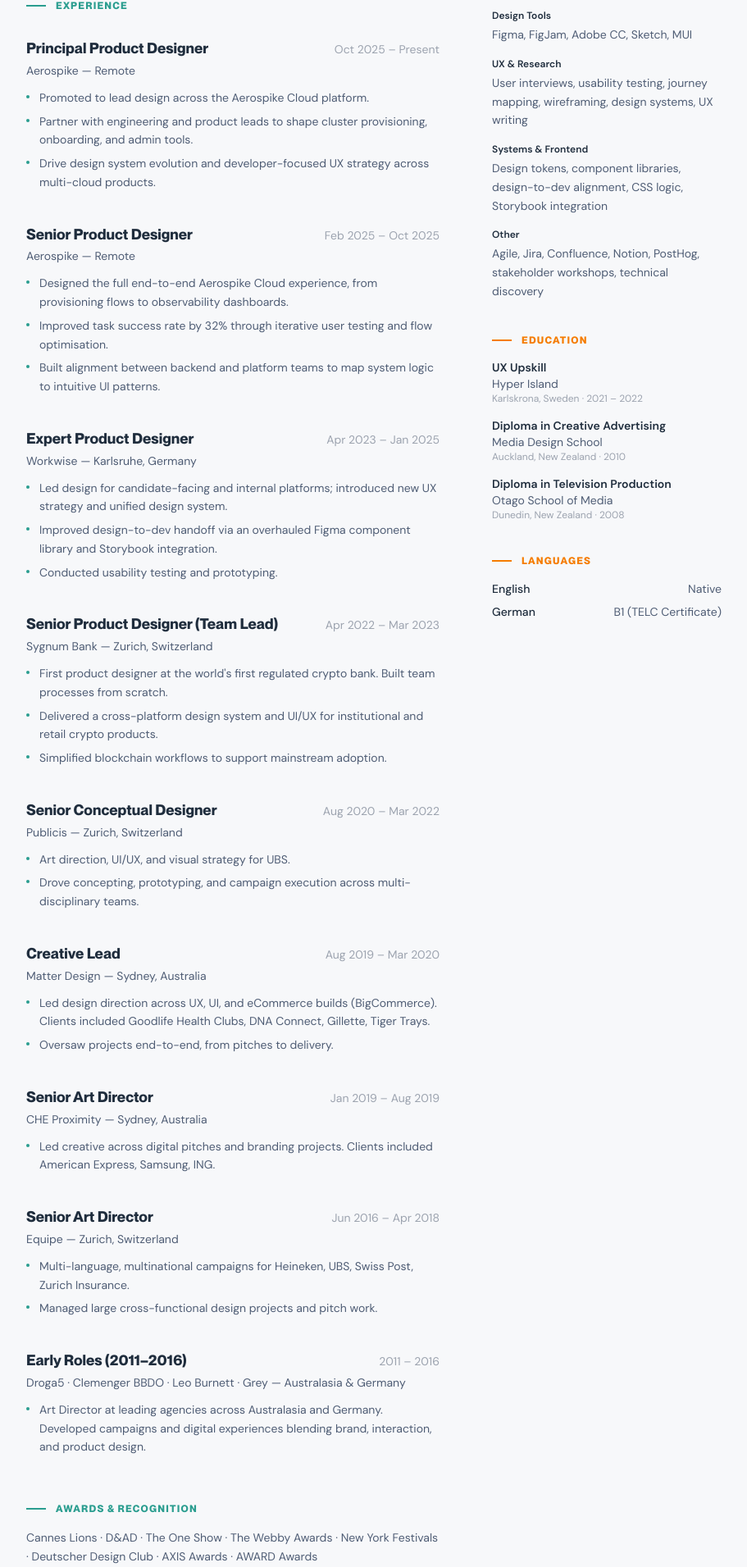
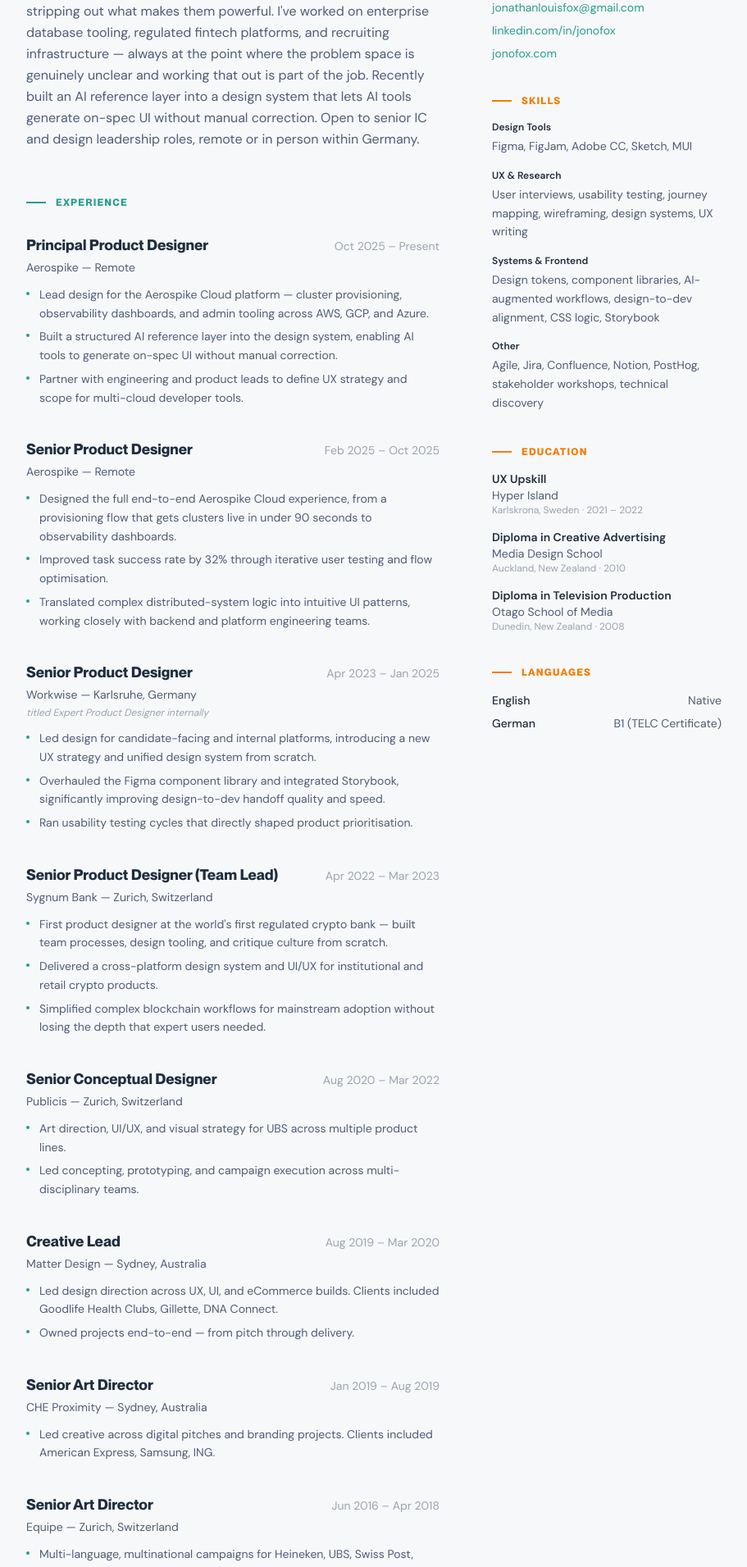
Before and after one commit to jonofoxdesign/jonofox-portfolio, a Next.js app: page /en/resume in a window 1280 px wide. Shown: the part 454-2365 px from the top of the page at 82% size, without its empty margins (184-1095 px from the left). Built offline with nearby package versions, Linux system fonts and the light colour scheme; no server answers.

Commit message:
Update logo kerning, fix resume button spacing

```diff
--- a/src/app/[locale]/resume/page.tsx
+++ b/src/app/[locale]/resume/page.tsx
@@ -1,6 +1,6 @@
 import type { Metadata } from "next";
 import Link from "next/link";
-import { ButtonAnchor, ButtonLink } from "@/components/ui/Button";
+import { ButtonAnchor } from "@/components/ui/Button";
 
 export async function generateMetadata({
   params,
@@ -16,14 +16,14 @@
       : "Resume — Jono Fox, Principal Product Designer",
     description: isDE
       ? "Lebenslauf von Jono Fox — Principal Product Designer mit Schwerpunkt auf Developer Experience, Designsysteme und komplexe B2B-Produkte. Basiert in Herxheim, Deutschland. Offen für Remote-Rollen und persönliche Stellen in Deutschland."
-      : "Resume of Jono Fox — Principal Product Designer specialising in developer experience, design systems, and complex B2B products. Based in Herxheim, Germany. Open to remote roles and in-person positions within Germany.",
+      : "Resume of Jono Fox — Principal Product Designer specialising in developer experience, design systems, and AI-augmented design workflows. Six years in product, nine as an Art Director. Based in Germany, working remotely. Open to senior IC and design leadership roles.",
     openGraph: {
       title: isDE
         ? "Lebenslauf — Jono Fox, Principal Product Designer"
         : "Resume — Jono Fox, Principal Product Designer",
       description: isDE
-        ? "Principal Product Designer · Developer Experience · Designsysteme · Enterprise B2B"
-        : "Principal Product Designer · Developer Experience · Design Systems · Enterprise B2B",
+        ? "Principal Product Designer · Developer Experience · Designsysteme · Enterprise B2B · Remote · Deutschland"
+        : "Principal Product Designer · Developer Experience · Design Systems · AI-augmented workflows · Remote · Germany",
     },
   };
 }
@@ -46,7 +46,7 @@
     },
     summary: {
       heading: "Summary",
-      body: "Product Designer specialising in developer experience, design systems, and simplifying complex technical workflows. I combine deep UX craft with systems thinking to create clarity in complex environments. Known for spotting patterns others miss and bringing calm, structure, and empathy to technical teams. I design tools that help people do their best work.",
+      body: "Product Designer with six years in product and nine before that as an Art Director. I specialise in developer experience, design systems, and making complex technical workflows feel approachable without stripping out what makes them powerful. I've worked on enterprise database tooling, regulated fintech platforms, and recruiting infrastructure — always at the point where the problem space is genuinely unclear and working that out is part of the job. Recently built an AI reference layer into a design system that lets AI tools generate on-spec UI without manual correction. Open to senior IC and design leadership roles, remote or in person within Germany.",
     },
     experience: {
       heading: "Experience",
@@ -57,9 +57,9 @@
           location: "Remote",
           period: "Oct 2025 – Present",
           bullets: [
-            "Promoted to lead design across the Aerospike Cloud platform.",
-            "Partner with engineering and product leads to shape cluster provisioning, onboarding, and admin tools.",
-            "Drive design system evolution and developer-focused UX strategy across multi-cloud products.",
+            "Lead design for the Aerospike Cloud platform — cluster provisioning, observability dashboards, and admin tooling across AWS, GCP, and Azure.",
+            "Built a structured AI reference layer into the design system, enabling AI tools to generate on-spec UI without manual correction.",
+            "Partner with engineering and product leads to define UX strategy and scope for multi-cloud developer tools.",
           ],
         },
         {
@@ -68,20 +68,21 @@
           location: "Remote",
           period: "Feb 2025 – Oct 2025",
           bullets: [
-            "Designed the full end-to-end Aerospike Cloud experience, from provisioning flows to observability dashboards.",
+            "Designed the full end-to-end Aerospike Cloud experience, from a provisioning flow that gets clusters live in under 90 seconds to observability dashboards.",
             "Improved task success rate by 32% through iterative user testing and flow optimisation.",
-            "Built alignment between backend and platform teams to map system logic to intuitive UI patterns.",
+            "Translated complex distributed-system logic into intuitive UI patterns, working closely with backend and platform engineering teams.",
           ],
         },
         {
-          title: "Expert Product Designer",
+          title: "Senior Product Designer",
           company: "Workwise",
           location: "Karlsruhe, Germany",
           period: "Apr 2023 – Jan 2025",
+          note: "titled Expert Product Designer internally",
           bullets: [
-            "Led design for candidate-facing and internal platforms; introduced new UX strategy and unified design system.",
-            "Improved design-to-dev handoff via an overhauled Figma component library and Storybook integration.",
-            "Conducted usability testing and prototyping.",
+            "Led design for candidate-facing and internal platforms, introducing a new UX strategy and unified design system from scratch.",
+            "Overhauled the Figma component library and integrated Storybook, significantly improving design-to-dev handoff quality and speed.",
+            "Ran usability testing cycles that directly shaped product prioritisation.",
           ],
         },
         {
@@ -90,9 +91,9 @@
           location: "Zurich, Switzerland",
           period: "Apr 2022 – Mar 2023",
           bullets: [
-            "First product designer at the world's first regulated crypto bank. Built team processes from scratch.",
+            "First product designer at the world's first regulated crypto bank — built team processes, design tooling, and critique culture from scratch.",
             "Delivered a cross-platform design system and UI/UX for institutional and retail crypto products.",
-            "Simplified blockchain workflows to support mainstream adoption.",
+            "Simplified complex blockchain workflows for mainstream adoption without losing the depth that expert users needed.",
           ],
         },
         {
@@ -101,8 +102,8 @@
           location: "Zurich, Switzerland",
           period: "Aug 2020 – Mar 2022",
           bullets: [
-            "Art direction, UI/UX, and visual strategy for UBS.",
-            "Drove concepting, prototyping, and campaign execution across multi-disciplinary teams.",
+            "Art direction, UI/UX, and visual strategy for UBS across multiple product lines.",
+            "Led concepting, prototyping, and campaign execution across multi-disciplinary teams.",
           ],
         },
         {
@@ -111,8 +112,8 @@
           location: "Sydney, Australia",
           period: "Aug 2019 – Mar 2020",
           bullets: [
-            "Led design direction across UX, UI, and eCommerce builds (BigCommerce). Clients included Goodlife Health Clubs, DNA Connect, Gillette, Tiger Trays.",
-            "Oversaw projects end-to-end, from pitches to delivery.",
+            "Led design direction across UX, UI, and eCommerce builds. Clients included Goodlife Health Clubs, Gillette, DNA Connect.",
+            "Owned projects end-to-end — from pitch through delivery.",
           ],
         },
         {
@@ -135,19 +136,19 @@
           ],
         },
         {
-          title: "Early Roles (2011–2016)",
+          title: "Art Director — Early Career",
           company: "Droga5 · Clemenger BBDO · Leo Burnett · Grey",
           location: "Australasia & Germany",
           period: "2011 – 2016",
           bullets: [
-            "Art Director at leading agencies across Australasia and Germany. Developed campaigns and digital experiences blending brand, interaction, and product design.",
+            "Art Director at some of the most awarded agencies in the world, working across Australasia and Germany on brand, digital, and product campaigns.",
           ],
         },
       ],
     },
     awards: {
       heading: "Awards & Recognition",
-      body: "Cannes Lions · D&AD · The One Show · The Webby Awards · New York Festivals · Deutscher Design Club · AXIS Awards · AWARD Awards",
+      body: "Awarded at Cannes Lions, D&AD, The One Show, The Webby Awards, New York Festivals, Deutscher Design Club, AXIS Awards, and AWARD Awards — spanning product design, digital, and advertising.",
     },
     education: {
       heading: "Education",
@@ -162,7 +163,7 @@
       groups: [
         { label: "Design Tools", items: "Figma, FigJam, Adobe CC, Sketch, MUI" },
         { label: "UX & Research", items: "User interviews, usability testing, journey mapping, wireframing, design systems, UX writing" },
-        { label: "Systems & Frontend", items: "Design tokens, component libraries, design-to-dev alignment, CSS logic, Storybook integration" },
+        { label: "Systems & Frontend", items: "Design tokens, component libraries, AI-augmented workflows, design-to-dev alignment, CSS logic, Storybook" },
         { label: "Other", items: "Agile, Jira, Confluence, Notion, PostHog, stakeholder workshops, technical discovery" },
       ],
     },
@@ -191,7 +192,7 @@
     },
     summary: {
       heading: "Profil",
-      body: "Produktdesigner mit Schwerpunkt auf Developer Experience, Designsysteme und einfache Benutzerführung bei komplexen technischen Abläufen. Ich verbinde tiefes UX-Wissen mit systematischem Denken, um Klarheit in komplexen Umgebungen zu schaffen. Bekannt dafür, Muster zu erkennen, die andere übersehen, und Ruhe, Struktur und Empathie in technische Teams zu bringen.",
+      body: "Produktdesigner mit sechs Jahren in der Produktgestaltung und neun Jahren davor als Art Director. Schwerpunkte: Developer Experience, Designsysteme und komplexe technische Abläufe, die sich zugänglich anfühlen, ohne an Tiefe zu verlieren. Ich habe an Enterprise-Datenbanktools, regulierten Fintech-Plattformen und Recruiting-Infrastruktur gearbeitet — immer dort, wo das Problem noch unklar ist und das Herausarbeiten Teil der Aufgabe ist. Zuletzt habe ich eine KI-Referenzebene in ein Designsystem eingebaut, die es KI-Tools ermöglicht, spezifikationskonforme UI ohne manuelle Korrekturen zu generieren. Offen für Senior-IC- und Design-Leadership-Rollen, remote oder in Person in Deutschland.",
     },
     experience: {
       heading: "Berufserfahrung",
@@ -202,9 +203,9 @@
           location: "Remote",
           period: "Okt 2025 – Heute",
           bullets: [
-            "Befördert, um das Design der gesamten Aerospike Cloud Plattform zu leiten.",
-            "Zusammenarbeit mit Engineering- und Produktteams zur Entwicklung von Cluster-Provisionierung, Onboarding und Admin-Tools.",
-            "Verantwortung für die Weiterentwicklung des Designsystems und der UX-Strategie für Entwickler in Multi-Cloud-Produkten.",
+            "Verantwortlich für das Design der gesamten Aerospike Cloud Plattform — Cluster-Provisionierung, Observability-Dashboards und Admin-Tools über AWS, GCP und Azure.",
+            "Aufbau einer strukturierten KI-Referenzebene im Designsystem, die es KI-Tools ermöglicht, spezifikationskonforme UI ohne manuelle Korrekturen zu generieren.",
+            "Enge Zusammenarbeit mit Engineering und Produkt zur Definition von UX-Strategie und Scope für Multi-Cloud-Developer-Tools.",
           ],
         },
         {
@@ -213,21 +214,21 @@
           location: "Remote",
           period: "Feb 2025 – Okt 2025",
           bullets: [
-            "Gestaltung der kompletten Aerospike Cloud Erfahrung, von Provisionierungsabläufen bis zu Dashboards.",
-            "Verbesserung der Aufgaben-Erfolgsrate um 32 % durch Nutzertests und Optimierung der Abläufe.",
-            "Zusammenarbeit mit Backend-Teams zur Entwicklung intuitiver UI-Muster.",
+            "Gestaltung der kompletten Aerospike Cloud Erfahrung — von einem Provisionierungsflow, der Cluster in unter 90 Sekunden in Betrieb nimmt, bis zu Observability-Dashboards.",
+            "Verbesserung der Aufgaben-Erfolgsrate um 32 % durch Nutzertests und iterative Optimierung der Abläufe.",
+            "Komplexe verteilte Systemlogik in intuitive UI-Muster übersetzt, in enger Zusammenarbeit mit Backend- und Plattform-Engineering.",
           ],
         },
         {
-          title: "Expert Product Designer",
+          title: "Senior Product Designer",
           company: "Workwise",
           location: "Karlsruhe, Deutschland",
           period: "Apr 2023 – Jan 2025",
+          note: "intern als Expert Product Designer geführt",
           bullets: [
-            "Leitung des Designs für Plattformen für Kandidaten und interne Teams.",
-            "Einführung einer neuen UX-Strategie und eines einheitlichen Designsystems.",
-            "Verbesserung der Zusammenarbeit zwischen Design und Entwicklung durch eine neue Figma-Bibliothek und Storybook-Integration.",
-            "Durchführung von Usability-Tests und Prototyping.",
+            "Leitung des Designs für kandidatenseitige und interne Plattformen, Einführung einer neuen UX-Strategie und eines einheitlichen Designsystems von Grund auf.",
+            "Überarbeitung der Figma-Komponentenbibliothek und Storybook-Integration — deutliche Verbesserung der Design-to-Dev-Übergabe.",
+            "Usability-Testing-Zyklen, die direkt die Produktpriorisierung beeinflusst haben.",
           ],
         },
         {
@@ -236,9 +237,9 @@
           location: "Zürich, Schweiz",
           period: "Apr 2022 – Mär 2023",
           bullets: [
-            "Erster Produktdesigner bei der weltweit ersten regulierten Krypto-Bank. Aufbau von Designprozessen und Teamstruktur.",
+            "Erster Produktdesigner bei der weltweit ersten regulierten Krypto-Bank — Aufbau von Teamprozessen, Design-Tooling und Feedback-Kultur von Grund auf.",
             "Entwicklung eines plattformübergreifenden Designsystems und UI/UX für institutionelle und private Kunden.",
-            "Vereinfachung komplexer Blockchain-Abläufe für eine breitere Nutzung.",
+            "Vereinfachung komplexer Blockchain-Abläufe für eine breitere Nutzung — ohne die Tiefe für Experten zu verlieren.",
           ],
         },
         {
@@ -247,7 +248,7 @@
           location: "Zürich, Schweiz",
           period: "Aug 2020 – Mär 2022",
           bullets: [
-            "Art Direction, UI/UX und visuelle Strategie für UBS.",
+            "Art Direction, UI/UX und visuelle Strategie für UBS über mehrere Produktlinien.",
             "Leitung von Konzepten, Prototypen und Kampagnen über mehrere Teams hinweg.",
           ],
         },
@@ -257,9 +258,8 @@
           location: "Sydney, Australien",
           period: "Aug 2019 – Mär 2020",
           bullets: [
-            "Leitung von UX-, UI- und E-Commerce-Projekten (BigCommerce).",
-            "Kunden: Goodlife Health Clubs, DNA Connect, Gillette, Tiger Trays.",
-            "Betreuung der Projekte von der Idee bis zur Umsetzung.",
+            "Leitung von UX-, UI- und E-Commerce-Projekten. Kunden: Goodlife Health Clubs, Gillette, DNA Connect.",
+            "Projekte von der Idee bis zur Umsetzung verantwortet.",
           ],
         },
         {
@@ -268,8 +268,7 @@
           location: "Sydney, Australien",
           period: "Jan 2019 – Aug 2019",
           bullets: [
-            "Leitung von digitalen Kampagnen und Markenprojekten.",
-            "Kunden: American Express, Samsung, ING.",
+            "Leitung von digitalen Kampagnen und Markenprojekten. Kunden: American Express, Samsung, ING.",
           ],
         },
         {
@@ -283,19 +282,19 @@
           ],
         },
         {
-          title: "Frühere Rollen (2011–2016)",
+          title: "Art Director — Frühe Karriere",
           company: "Droga5 · Clemenger BBDO · Leo Burnett · Grey",
           location: "Australien, Neuseeland & Deutschland",
           period: "2011 – 2016",
           bullets: [
-            "Art Director in führenden Agenturen in Australien, Neuseeland und Deutschland. Marken-, Digital- und Produktdesigns.",
+            "Art Director in einigen der renommiertesten Agenturen weltweit — Marken-, Digital- und Produktkampagnen in Australien, Neuseeland und Deutschland.",
           ],
         },
       ],
     },
     awards: {
       heading: "Auszeichnungen",
-      body: "Cannes Lions · D&AD · The One Show · The Webby Awards · New York Festivals · Deutscher Design Club · AXIS Awards · AWARD Awards",
+      body: "Ausgezeichnet bei Cannes Lions, D&AD, The One Show, The Webby Awards, New York Festivals, Deutscher Design Club, AXIS Awards und AWARD Awards — in Produktdesign, Digital und Werbung.",
     },
     education: {
       heading: "Ausbildung",
@@ -310,7 +309,7 @@
       groups: [
         { label: "Design-Tools", items: "Figma, FigJam, Adobe CC, Sketch, MUI" },
         { label: "UX & Recherche", items: "Nutzerinterviews, Usability-Tests, Journey Mapping, Wireframing, Designsysteme, UX Writing" },
-        { label: "Systeme & Frontend", items: "Design Tokens, Komponentenbibliotheken, Zusammenarbeit mit Entwicklern, CSS-Logik, Storybook" },
+        { label: "Systeme & Frontend", items: "Design Tokens, Komponentenbibliotheken, KI-gestützte Workflows, Zusammenarbeit mit Entwicklern, CSS-Logik, Storybook" },
         { label: "Weitere Kenntnisse", items: "Agile, Jira, Confluence, Notion, PostHog, Workshops, Technische Analyse" },
       ],
     },
@@ -334,9 +333,9 @@
 
   return (
     <div className="min-h-screen bg-surface">
-      {/* Page header */}
-      <div className="border-b border-surface-muted bg-surface-light">
-        <div className="max-w-4xl mx-auto px-6 py-10 flex flex-col sm:flex-row sm:items-end sm:justify-between gap-4">
+      {/* Page header — pt-44 matches the rest of the site's nav offset */}
+      <div className="border-b border-surface-muted bg-surface-light pt-44">
+        <div className="max-w-4xl mx-auto px-6 pb-10 flex flex-col sm:flex-row sm:items-end sm:justify-between gap-4">
           <div>
             <p className="text-xs font-semibold tracking-widest text-ink-disabled uppercase mb-2">
               Jono Fox
@@ -345,7 +344,7 @@
               {c.pageTitle}
             </h1>
           </div>
-          <div className="flex items-center gap-3">
+          <div className="flex items-center gap-6">
             <Link
               href={c.switchHref}
               className="text-sm font-medium text-ink-secondary hover:text-ink transition-colors border-b border-transparent hover:border-ink pb-0.5"
@@ -394,11 +393,14 @@
                       {role.period}
                     </span>
                   </div>
-                  <p className="text-sm text-ink-secondary mb-3">
+                  <p className="text-sm text-ink-secondary mb-1">
                     {role.company}
                     {role.location ? ` — ${role.location}` : ""}
                   </p>
-                  <ul className="space-y-1.5">
+                  {"note" in role && role.note && (
+                    <p className="text-xs text-ink-disabled italic mb-3">{role.note}</p>
+                  )}
+                  <ul className="space-y-1.5 mt-3">
                     {role.bullets.map((bullet, j) => (
                       <li key={j} className="flex gap-3 text-sm text-ink-secondary leading-relaxed">
                         <span className="mt-2 w-1 h-1 rounded-full bg-teal shrink-0" aria-hidden="true" />
```
Also changed, not shown: public/logo.svg.
